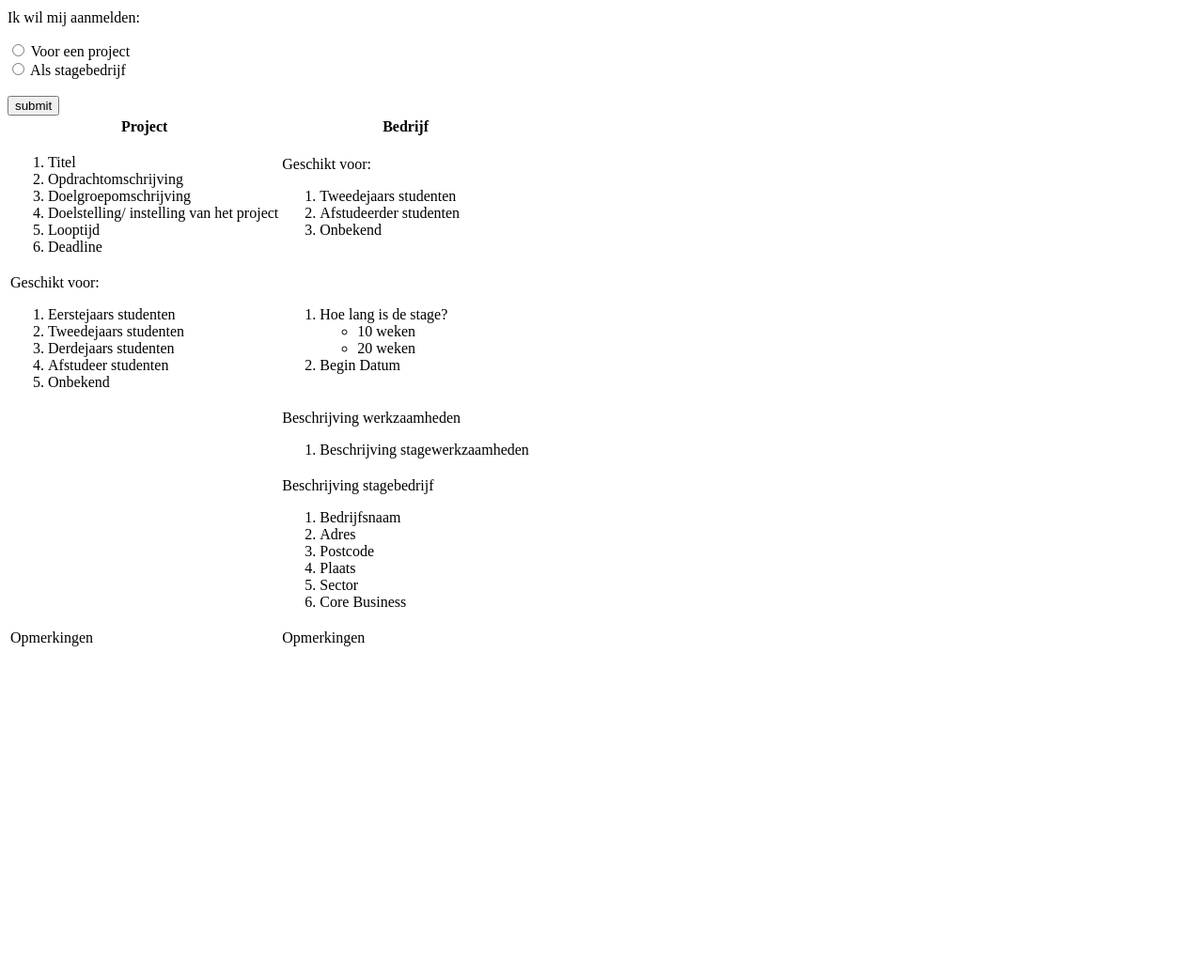
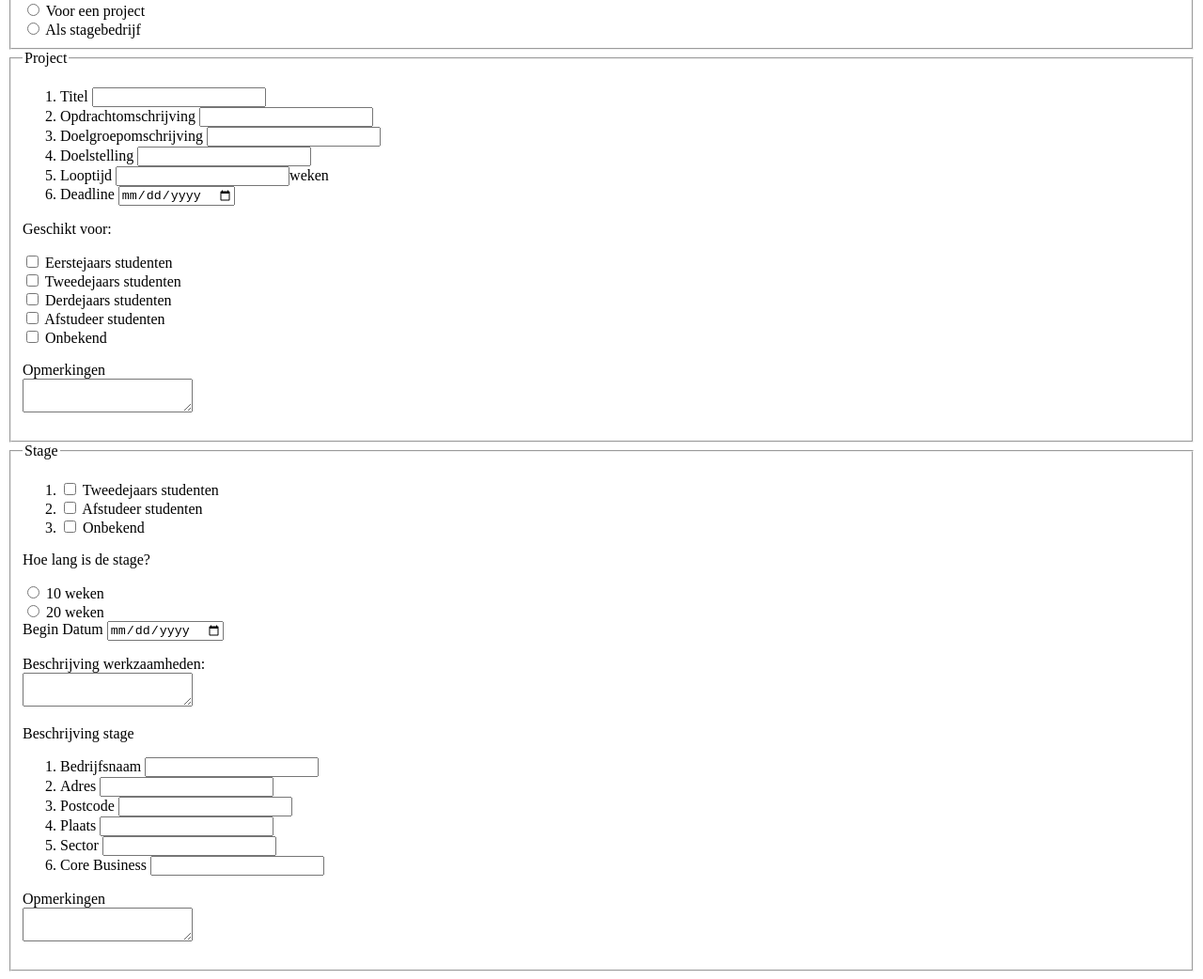
Before and after one commit to jurmineur/frontend, a plain HTML site: page form.html in a window 1280 px wide. Shown: the part 424-1466 px from the top of the page at 94% size. Before the commit the page ends 1123 px from the top, so only its background shows below. Drawn offline with Linux system fonts and the light colour scheme.

Commit message:
Form veranderd.

```diff
--- a/form.html
+++ b/form.html
@@ -5,10 +5,11 @@
     <title>Formulier</title>
 </head>
 <body>
+    <section>
     <h1>Aanmelding</h1>
-        <section>
-            <p>Bent u geïnteresseerd in samenwerken met CMD Amsterdam? Dat kan! Tijdens de opleiding werken studenten aan projecten voor echte
-            opdrachtgevers. Ook lopen de studenten stage, in het tweede en afstudeerjaar.</p>
+
+            <p>Bent u geinteresseerd in samenwerken met CMD Amsterdam? Dat kan! Tijdens de opleiding werken studenten aan projecten voor
+            echte opdrachtgevers. Ook lopen de studenten stage, in het tweede en afstudeerjaar.</p>
 
             <p><em>CMD Amsterdam zoekt altijd naar positieve verbindingen met de creatieve stad Amsterdam.</em></p>
 
@@ -17,9 +18,9 @@
             met ons op.</p>
     </section>
 
-        <p>Contactgegevens:</p>
         <form>
             <fieldset>
+                <legend>Contactgegevens:</legend>
                 <label for="naam">Naam</label>
                 <input type="text" id="naam">
                 <br>
@@ -36,101 +37,135 @@
                 <input type="text" id="plaats">
                 <br>
                 <label for="telefoon">Telefoon</label>
-            <input type="text" id="telefoon">
+                <input type="tel" id="telefoon">
                 <br>
                 <label for="email">E-mail</label>
-            <input type="text" id="e-mail">
+                <input type="email" id="email">
                 <br>
+
+                <p>Ik wil mij aanmelden:</p>
+                <input type="radio" name="keuze" value="project" id="project">
+                <label for="project">Voor een project</label>
+                <br>
+                <input type="radio" name="keuze" value="bedrijf" id="stage">
+                <label for="stage">Als stagebedrijf</label>
             </fieldset>
         </form>
 
+        <form>
+            <fieldset>
+                <legend>Project</legend>
+                <ol>
+                    <li>
+                        <label for="titel">Titel</label>
+                        <input type="text" id="titel">
+                    </li>
+                    <li>
+                        <label for="opdrachtomschrijving">Opdrachtomschrijving</label>
+                        <input type="text" id="opdrachtomschrijving">
+                    </li>
+                    <li>
+                        <label for="doelgroepomschrijving">Doelgroepomschrijving</label>
+                        <input type="text" id="doelgroepomschrijving">
+                    </li>
+                    <li>
+                        <label for="doelstelling">Doelstelling</label>
+                        <input type="text" id="doelstelling">
+                    </li>
+                    <li>
+                        <label for="looptijd">Looptijd
+                        <input type="number" id="looptijd">weken</label>
+                    </li>
+                    <li>
+                        <label for="deadline">Deadline</label>
+                        <input type="date" id="deadline">
+                    </li>
+                </ol>
 
-        <p>Ik wil mij aanmelden:</p>
+                    <p>Geschikt voor:</p>
+                    <input type="checkbox" name="geschikt" value="eerstejaars" id="eerste">
+                    <label for="eerste">Eerstejaars studenten</label>
+                    <br>
+                    <input type="checkbox" name="geschikt" value="tweedejaars" id="tweede">
+                    <label for="tweede">Tweedejaars studenten</label>
+                    <br>
+                    <input type="checkbox" name="geschikt" value="derdejaars" id="derde">
+                    <label for="derde">Derdejaars studenten</label>
+                    <br>
+                    <input type="checkbox" name="geschikt" value="afstudeerder" id="afstud">
+                    <label for="afstud">Afstudeer studenten</label>
+                    <br>
+                    <input type="checkbox" name="geschikt" value="onbekend" id="onbekend">
+                    <label for="onbekend">Onbekend</label>
+
+                <p>Opmerkingen <br>
+                <textarea id="textarea1"></textarea></p>
+            </fieldset>
+        </form>
 
         <form>
-            <input type="radio" name="keuze" value="project"> Voor een project
-            <br/>
-            <input type="radio" name="keuze" value="bedrijf"> Als stagebedrijf
+            <fieldset>
+                <legend>Stage</legend>
+                <ol>
+                    <li>
+                        <input type="checkbox" name="geschiktvoor" value="tweedejaars" id="twee">
+                        <label for="twee">Tweedejaars studenten</label>
+                    </li>
+                    <li>
+                        <input type="checkbox" name="geschiktvoor" value="afstudeer" id="af">
+                        <label for="af">Afstudeer studenten</label>
+                    </li>
+                    <li>
+                        <input type="checkbox" name="geschiktvoor" value="onbekend" id="onbk">
+                        <label for="onbk">Onbekend</label>
+                    </li>
+                </ol>
+
+                <p>Hoe lang is de stage?</p>
+                    <input type="radio" name="weken" value="10weken" id="tien">
+                    <label for="tien">10 weken</label>
+                    <br>
+                    <input type="radio" name="weken" value="20weken" id="twintig">
+                    <label for="twintig">20 weken</label>
+                    <br>
+                    <label for="datum">Begin Datum</label>
+                    <input type="date" id="datum">
+
+                <p>Beschrijving werkzaamheden:<br>
+                    <textarea id="textarea"></textarea></p>
+
+                <p>Beschrijving stage</p>
+                <ol>
+                    <li>
+                        <label for="bedrijfsnaam">Bedrijfsnaam</label>
+                        <input type="text" id="bedrijfsnaam">
+                    </li>
+                    <li>
+                        <label for="adresb">Adres</label>
+                        <input type="text" id="adresb">
+                    </li>
+                    <li>
+                        <label for="postcodeb">Postcode</label>
+                        <input type="text" id="postcodeb">
+                    </li>
+                    <li>
+                        <label for="plaatsb">Plaats</label>
+                        <input type="text" id="plaatsb">
+                    </li>
+                    <li>
+                        <label for="sector">Sector</label>
+                        <input type="text" id="sector">
+                    </li>
+                    <li>
+                        <label for="core">Core Business</label>
+                        <input type="text" id="core">
+                    </li>
+                </ol>
+
+                <p>Opmerkingen <br>
+                <textarea id="textarea2"></textarea></p>
+
+            </fieldset>
         </form>
-
-        <br/>
-
-        <form>
-            <input type="submit" value="submit">
-        </form>
-
-        <table>
-            <tr>
-                <th>Project</th>
-                <th>Bedrijf</th>
-            </tr>
-            <tr>
-                <td>
-                    <ol>
-                        <li>Titel</li>
-                        <li>Opdrachtomschrijving</li>
-                        <li>Doelgroepomschrijving</li>
-                        <li>Doelstelling/ instelling van het project</li>
-                        <li>Looptijd</li>
-                        <li>Deadline</li>
-                    </ol>
-                </td>
-                <td>Geschikt voor:
-                    <ol>
-                        <li>Tweedejaars studenten</li>
-                        <li>Afstudeerder studenten</li>
-                        <li>Onbekend</li>
-                    </ol>
-                </td>
-            </tr>
-            <tr>
-                <td>Geschikt voor:
-                    <ol>
-                        <li>Eerstejaars studenten</li>
-                        <li>Tweedejaars studenten</li>
-                        <li>Derdejaars studenten</li>
-                        <li>Afstudeer studenten</li>
-                        <li>Onbekend</li>
-                    </ol>
-                </td>
-                <td>
-                    <ol>
-                        <li>Hoe lang is de stage?
-                            <ul>
-                                <li>10 weken</li>
-                                <li>20 weken</li>
-                            </ul>
-                        </li>
-                        <li>Begin Datum</li>
-                    </ol>
-                </td>
-            </tr>
-            <tr>
-                <td></td>
-                <td>Beschrijving werkzaamheden
-                    <ol>
-                        <li>Beschrijving stagewerkzaamheden</li>
-                    </ol>
-                </td>
-            </tr>
-            <tr>
-                <td></td>
-                <td>Beschrijving stagebedrijf
-                    <ol>
-                        <li>Bedrijfsnaam</li>
-                        <li>Adres</li>
-                        <li>Postcode</li>
-                        <li>Plaats</li>
-                        <li>Sector</li>
-                        <li>Core Business</li>
-                    </ol>
-                </td>
-            </tr>
-            <tr>
-                <td>Opmerkingen</td>
-                <td>Opmerkingen</td>
-            </tr>
-        </table>
-
 </body>
 </html>
```
Also changed, not shown: index.html (+8 -8 lines). Lines whose indentation alone changed are shown as unchanged.
